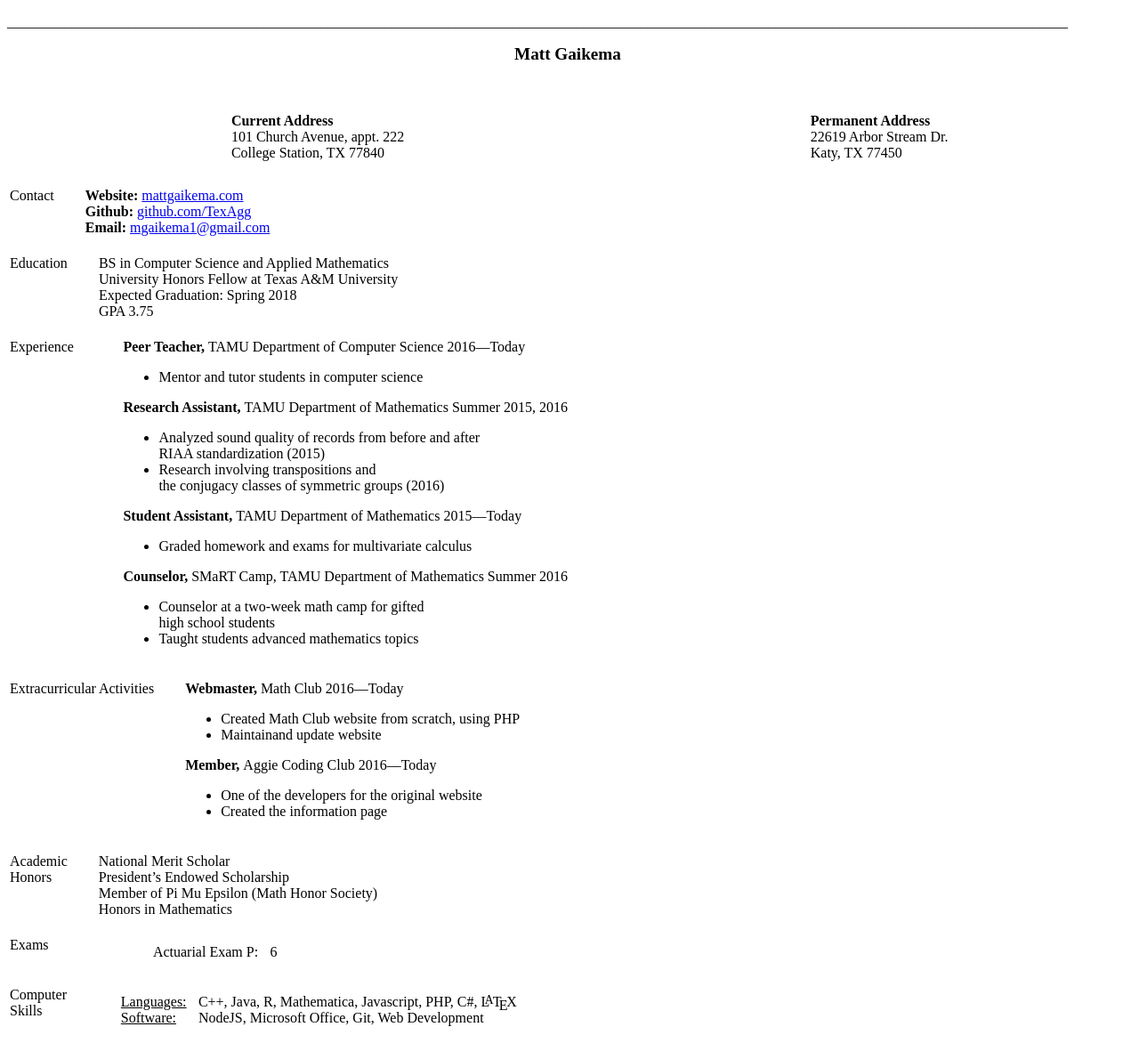
After one commit to TexAgg/TexAgg.github.io, a PHP site: page /media/resume/main.html in a window 1280 px wide. The commit adds this page. Shown: the whole page at 89% size. Run offline with PHP 8.4, Linux system fonts and the light colour scheme.

Commit message:
Embed html resume

```diff
--- /dev/null
+++ b/src/media/resume/main.css
@@ -0,0 +1,124 @@
+
+/* start css.sty */
+.cmtt-10{font-family: monospace;}
+.cmbx-12{font-size:120%; font-weight: bold;}
+.cmbx-12{ font-weight: bold;}
+.cmbx-10{ font-weight: bold;}
+.cmbx-10{ font-weight: bold;}
+p.noindent { text-indent: 0em }
+td p.noindent { text-indent: 0em; margin-top:0em; }
+p.nopar { text-indent: 0em; }
+p.indent{ text-indent: 1.5em }
+@media print {div.crosslinks {visibility:hidden;}}
+a img { border-top: 0; border-left: 0; border-right: 0; }
+center { margin-top:1em; margin-bottom:1em; }
+td center { margin-top:0em; margin-bottom:0em; }
+.Canvas { position:relative; }
+img.math{vertical-align:middle;}
+li p.indent { text-indent: 0em }
+li p:first-child{ margin-top:0em; }
+li p:last-child, li div:last-child { margin-bottom:0.5em; }
+li p~ul:last-child, li p~ol:last-child{ margin-bottom:0.5em; }
+.enumerate1 {list-style-type:decimal;}
+.enumerate2 {list-style-type:lower-alpha;}
+.enumerate3 {list-style-type:lower-roman;}
+.enumerate4 {list-style-type:upper-alpha;}
+div.newtheorem { margin-bottom: 2em; margin-top: 2em;}
+.obeylines-h,.obeylines-v {white-space: nowrap; }
+div.obeylines-v p { margin-top:0; margin-bottom:0; }
+.overline{ text-decoration:overline; }
+.overline img{ border-top: 1px solid black; }
+td.displaylines {text-align:center; white-space:nowrap;}
+.centerline {text-align:center;}
+.rightline {text-align:right;}
+div.verbatim {font-family: monospace; white-space: nowrap; text-align:left; clear:both; }
+.fbox {padding-left:3.0pt; padding-right:3.0pt; text-indent:0pt; border:solid black 0.4pt; }
+div.fbox {display:table}
+div.center div.fbox {text-align:center; clear:both; padding-left:3.0pt; padding-right:3.0pt; text-indent:0pt; border:solid black 0.4pt; }
+div.minipage{width:100%;}
+div.center, div.center div.center {text-align: center; margin-left:1em; margin-right:1em;}
+div.center div {text-align: left;}
+div.flushright, div.flushright div.flushright {text-align: right;}
+div.flushright div {text-align: left;}
+div.flushleft {text-align: left;}
+.underline{ text-decoration:underline; }
+.underline img{ border-bottom: 1px solid black; margin-bottom:1pt; }
+.framebox-c, .framebox-l, .framebox-r { padding-left:3.0pt; padding-right:3.0pt; text-indent:0pt; border:solid black 0.4pt; }
+.framebox-c {text-align:center;}
+.framebox-l {text-align:left;}
+.framebox-r {text-align:right;}
+span.thank-mark{ vertical-align: super }
+span.footnote-mark sup.textsuperscript, span.footnote-mark a sup.textsuperscript{ font-size:80%; }
+div.tabular, div.center div.tabular {text-align: center; margin-top:0.5em; margin-bottom:0.5em; }
+table.tabular td p{margin-top:0em;}
+table.tabular {margin-left: auto; margin-right: auto;}
+td p:first-child{ margin-top:0em; }
+td p:last-child{ margin-bottom:0em; }
+div.td00{ margin-left:0pt; margin-right:0pt; }
+div.td01{ margin-left:0pt; margin-right:5pt; }
+div.td10{ margin-left:5pt; margin-right:0pt; }
+div.td11{ margin-left:5pt; margin-right:5pt; }
+table[rules] {border-left:solid black 0.4pt; border-right:solid black 0.4pt; }
+td.td00{ padding-left:0pt; padding-right:0pt; }
+td.td01{ padding-left:0pt; padding-right:5pt; }
+td.td10{ padding-left:5pt; padding-right:0pt; }
+td.td11{ padding-left:5pt; padding-right:5pt; }
+table[rules] {border-left:solid black 0.4pt; border-right:solid black 0.4pt; }
+.hline hr, .cline hr{ height : 1px; margin:0px; }
+.tabbing-right {text-align:right;}
+span.TEX {letter-spacing: -0.125em; }
+span.TEX span.E{ position:relative;top:0.5ex;left:-0.0417em;}
+a span.TEX span.E {text-decoration: none; }
+span.LATEX span.A{ position:relative; top:-0.5ex; left:-0.4em; font-size:85%;}
+span.LATEX span.TEX{ position:relative; left: -0.4em; }
+div.float, div.figure {margin-left: auto; margin-right: auto;}
+div.float img {text-align:center;}
+div.figure img {text-align:center;}
+.marginpar {width:20%; float:right; text-align:left; margin-left:auto; margin-top:0.5em; font-size:85%; text-decoration:underline;}
+.marginpar p{margin-top:0.4em; margin-bottom:0.4em;}
+table.equation {width:100%;}
+.equation td{text-align:center; }
+td.equation { margin-top:1em; margin-bottom:1em; }
+td.equation-label { width:5%; text-align:center; }
+td.eqnarray4 { width:5%; white-space: normal; }
+td.eqnarray2 { width:5%; }
+table.eqnarray-star, table.eqnarray {width:100%;}
+div.eqnarray{text-align:center;}
+div.array {text-align:center;}
+div.pmatrix {text-align:center;}
+table.pmatrix {width:100%;}
+span.pmatrix img{vertical-align:middle;}
+div.pmatrix {text-align:center;}
+table.pmatrix {width:100%;}
+span.bar-css {text-decoration:overline;}
+img.cdots{vertical-align:middle;}
+.partToc a, .partToc, .likepartToc a, .likepartToc {line-height: 200%; font-weight:bold; font-size:110%;}
+.index-item, .index-subitem, .index-subsubitem {display:block}
+div.caption {text-indent:-2em; margin-left:3em; margin-right:1em; text-align:left;}
+div.caption span.id{font-weight: bold; white-space: nowrap; }
+h1.partHead{text-align: center}
+p.bibitem { text-indent: -2em; margin-left: 2em; margin-top:0.6em; margin-bottom:0.6em; }
+p.bibitem-p { text-indent: 0em; margin-left: 2em; margin-top:0.6em; margin-bottom:0.6em; }
+.paragraphHead, .likeparagraphHead { margin-top:2em; font-weight: bold;}
+.subparagraphHead, .likesubparagraphHead { font-weight: bold;}
+.quote {margin-bottom:0.25em; margin-top:0.25em; margin-left:1em; margin-right:1em; text-align:justify;}
+.verse{white-space:nowrap; margin-left:2em}
+div.maketitle {text-align:center;}
+h2.titleHead{text-align:center;}
+div.maketitle{ margin-bottom: 2em; }
+div.author, div.date {text-align:center;}
+div.thanks{text-align:left; margin-left:10%; font-size:85%; font-style:italic; }
+div.author{white-space: nowrap;}
+.quotation {margin-bottom:0.25em; margin-top:0.25em; margin-left:1em; }
+.abstract p {margin-left:5%; margin-right:5%;}
+div.abstract {width:100%;}
+table.tabbing {width:100%; margin-top:1em;}
+td.tabbing {width:33%;}
+div.section {margin-left:3em;}
+.center-addresses {width:100%}
+.line-address {text-align:right;}
+table.section td{ vertical-align:top;}
+td.section {padding-right:2em; width:20%;}
+table.section {margin-top:1em;}
+.position table {width:100%;}
+/* end css.sty */
--- /dev/null
+++ b/src/media/resume/main.html
@@ -0,0 +1,163 @@
+<!DOCTYPE html PUBLIC "-//W3C//DTD HTML 4.01 Transitional//EN"
+  "http://www.w3.org/TR/html4/loose.dtd">
+<html >
+<head><title></title>
+<meta http-equiv="Content-Type" content="text/html; charset=iso-8859-1">
+<meta name="generator" content="TeX4ht (http://www.tug.org/tex4ht/)">
+<meta name="originator" content="TeX4ht (http://www.tug.org/tex4ht/)">
+<!-- html -->
+<meta name="src" content="main.tex">
+<meta name="date" content="2016-07-25 12:39:00">
+<link rel="stylesheet" type="text/css" href="main.css">
+</head><body
+>
+<!--l. 19--><p class="noindent" >_____________________________________________________________________________________________________________________________________________________
+<div class="resume"> <!--tex4ht:inline--><div class="tabular"> <table id="TBL-1" class="tabular"
+cellspacing="0" cellpadding="0"
+><colgroup id="TBL-1-1g"><col
+id="TBL-1-1"></colgroup><tr
+ style="vertical-align:baseline;" id="TBL-1-1-"><td  style="white-space:nowrap; text-align:left;" id="TBL-1-1-1"
+class="td00"><span
+class="cmbx-12">Matt Gaikema</span>&#x00A0;</td></tr><tr
+class="vspace" style="font-size:12.0pt"><td
+>&nbsp;</td></tr><tr
+ style="vertical-align:baseline;" id="TBL-1-2-"><td  style="white-space:nowrap; text-align:left;" id="TBL-1-2-1"
+class="td00"> &#x00A0;</td></tr></table>                                                                                                             </div>
+<table class="center-addresses"><tr><td class="first-address"><!--tex4ht:inline--><div class="tabular"> <table id="TBL-2" class="tabular"
+cellspacing="0" cellpadding="0"
+><colgroup id="TBL-2-1g"><col
+id="TBL-2-1"></colgroup><tr
+ style="vertical-align:baseline;" id="TBL-2-1-"><td  style="white-space:nowrap; text-align:left;" id="TBL-2-1-1"
+class="td00"><span
+class="cmbx-10">Current Address            </span>&#x00A0;</td></tr><tr
+ style="vertical-align:baseline;" id="TBL-2-2-"><td  style="white-space:nowrap; text-align:left;" id="TBL-2-2-1"
+class="td00">101 Church Avenue, appt. 222&#x00A0;</td>
+</tr><tr
+ style="vertical-align:baseline;" id="TBL-2-3-"><td  style="white-space:nowrap; text-align:left;" id="TBL-2-3-1"
+class="td00">College Station, TX 77840     &#x00A0;</td></tr></table>                                                                                                </div></td><td class="second-address"><!--tex4ht:inline--><div class="tabular"> <table id="TBL-3" class="tabular"
+cellspacing="0" cellpadding="0"
+><colgroup id="TBL-3-1g"><col
+id="TBL-3-1"></colgroup><tr
+ style="vertical-align:baseline;" id="TBL-3-1-"><td  style="white-space:nowrap; text-align:left;" id="TBL-3-1-1"
+class="td00"><span
+class="cmbx-10">Permanent Address </span>&#x00A0;</td></tr><tr
+ style="vertical-align:baseline;" id="TBL-3-2-"><td  style="white-space:nowrap; text-align:left;" id="TBL-3-2-1"
+class="td00">22619 Arbor Stream Dr.&#x00A0;</td>
+</tr><tr
+ style="vertical-align:baseline;" id="TBL-3-3-"><td  style="white-space:nowrap; text-align:left;" id="TBL-3-3-1"
+class="td00">Katy, TX 77450           &#x00A0;</td></tr></table>                                                                                                        </div></td></tr></table>
+<table class="section"><tr><td class="section">
+<a
+ id="x1-10000"></a>Contact</td><td class="section-body">
+<!--l. 28--><p class="noindent" ><span
+class="cmbx-10">Website: </span><a
+href="www.mattgaikema.com" >mattgaikema.com</a> <br
+class="newline" /><span
+class="cmbx-10">Github: </span><a
+href="https://github.com/TexAgg" >github.com/TexAgg</a> <br
+class="newline" /><span
+class="cmbx-10">Email: </span><a
+href="mailto:mgaikema1@gmail.com" >mgaikema1@gmail.com</a>
+</td></tr></table>
+<table class="section"><tr><td class="section">
+<a
+ id="x1-20000"></a>Education</td><td class="section-body">
+<!--l. 37--><p class="noindent" >BS in Computer Science and Applied Mathematics <br
+class="newline" />University Honors Fellow at Texas A&amp;M University <br
+class="newline" />Expected Graduation: Spring 2018 <br
+class="newline" />GPA 3.75
+</td></tr></table>
+<table class="section"><tr><td class="section">
+<a
+ id="x1-30000"></a>Experience</td><td class="section-body">
+<!--l. 47--><p class="noindent" ><span
+class="cmbx-10">Peer Teacher, </span>TAMU Department of Computer Science                    2016&#8212;Today
+       <ul class="itemize1">
+       <li class="itemize">Mentor and tutor students in computer science</li></ul>
+<!--l. 52--><p class="noindent" ><span
+class="cmbx-10">Research Assistant, </span>TAMU Department of Mathematics                Summer 2015,
+2016
+       <ul class="itemize1">
+       <li class="itemize">Analyzed sound quality of records from before and after <br
+class="newline" />RIAA standardization (2015)
+       </li>
+       <li class="itemize">Research involving transpositions and <br
+class="newline" />the conjugacy classes of symmetric groups (2016)</li></ul>
+<!--l. 60--><p class="noindent" ><span
+class="cmbx-10">Student Assistant, </span>TAMU Department of Mathematics                    2015&#8212;Today
+       <ul class="itemize1">
+       <li class="itemize">Graded homework and exams for multivariate calculus</li></ul>
+<!--l. 65--><p class="noindent" ><span
+class="cmbx-10">Counselor, </span>SMaRT Camp, TAMU Department of Mathematics                 Summer
+2016
+       <ul class="itemize1">
+
+
+                       <li class="itemize">Counselor at a two-week math camp for gifted <br
+class="newline" />high school students
+                       </li>
+                       <li class="itemize">Taught students advanced mathematics topics</li></ul>
+                  </td></tr></table>
+                  <table class="section"><tr><td class="section">
+                  <a
+ id="x1-40000"></a>Extracurricular Activities</td><td class="section-body">
+                  <!--l. 76--><p class="noindent" ><span
+class="cmbx-10">Webmaster, </span>Math Club                                                              2016&#8212;Today
+                       <ul class="itemize1">
+                       <li class="itemize">Created Math Club website from scratch, using PHP
+                       </li>
+                       <li class="itemize">Maintainand update website</li></ul>
+                  <!--l. 82--><p class="noindent" ><span
+class="cmbx-10">Member, </span>Aggie Coding Club                                                        2016&#8212;Today
+                       <ul class="itemize1">
+                       <li class="itemize">One of the developers for the original website
+                       </li>
+                       <li class="itemize">Created the information page</li></ul>
+                  </td></tr></table>
+                  <table class="section"><tr><td class="section">
+                  <a
+ id="x1-50000"></a>Academic <br
+class="newline" />Honors</td><td class="section-body">
+                  <!--l. 93--><p class="noindent" >National Merit Scholar <br
+class="newline" />President&#8217;s Endowed Scholarship <br
+class="newline" />Member of Pi Mu Epsilon (Math Honor Society) <br
+class="newline" />Honors in Mathematics
+                  </td></tr></table>
+                  <table class="section"><tr><td class="section">
+                  <a
+ id="x1-60000"></a>Exams</td><td class="section-body">
+                  <div class="tabular"> <table id="TBL-4" class="tabular"
+cellspacing="0" cellpadding="0"
+><colgroup id="TBL-4-1g"><col
+id="TBL-4-1"><col
+id="TBL-4-2"></colgroup><tr
+ style="vertical-align:baseline;" id="TBL-4-1-"><td  style="white-space:nowrap; text-align:left;" id="TBL-4-1-1"
+class="td11">Actuarial Exam P:</td><td  style="white-space:wrap; text-align:left;" id="TBL-4-1-2"
+class="td11"><!--l. 104--><p class="noindent" >6                                                                </td></tr></table>
+                  </div>
+                  </td></tr></table>
+                  <table class="section"><tr><td class="section">
+                  <a
+ id="x1-70000"></a>Computer <br
+class="newline" />Skills</td><td class="section-body">
+                  <div class="tabular"> <table id="TBL-5" class="tabular"
+cellspacing="0" cellpadding="0"
+><colgroup id="TBL-5-1g"><col
+id="TBL-5-1"><col
+id="TBL-5-2"></colgroup><tr
+ style="vertical-align:baseline;" id="TBL-5-1-"><td  style="white-space:nowrap; text-align:left;" id="TBL-5-1-1"
+class="td11"><span class="underline">Languages:</span></td><td  style="white-space:wrap; text-align:left;" id="TBL-5-1-2"
+class="td11"><!--l. 114--><p class="noindent" >C++,  Java,  R,  Mathematica,  Javascript,  PHP,
+C#, <span class="LATEX">L<span class="A">A</span><span class="TEX">T<span
+class="E">E</span>X</span></span>                                                </td>
+</tr><tr
+ style="vertical-align:baseline;" id="TBL-5-2-"><td  style="white-space:nowrap; text-align:left;" id="TBL-5-2-1"
+class="td11"><span class="underline">Software:</span>   </td><td  style="white-space:wrap; text-align:left;" id="TBL-5-2-2"
+class="td11"><!--l. 116--><p class="noindent" >NodeJS, Microsoft Office, Git, Web Development</td>
+</tr></table>
+
+
+                  </div>
+                  </td></tr></table>
+                  </div>
+</body></html>
```
Also changed, not shown: src/resume.php (+5 -4 lines), src/media/resume.png (deleted), src/media/resume/README.md (added), 2 other files.
